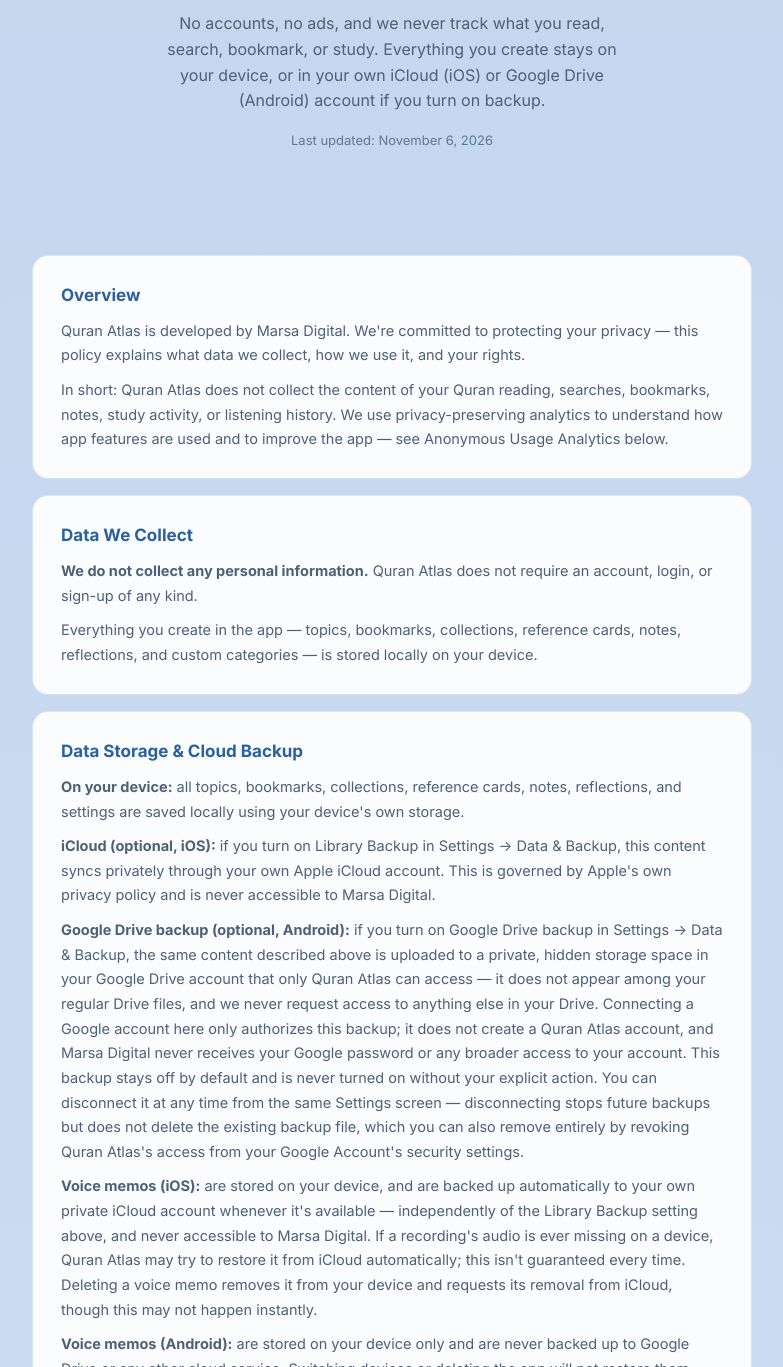
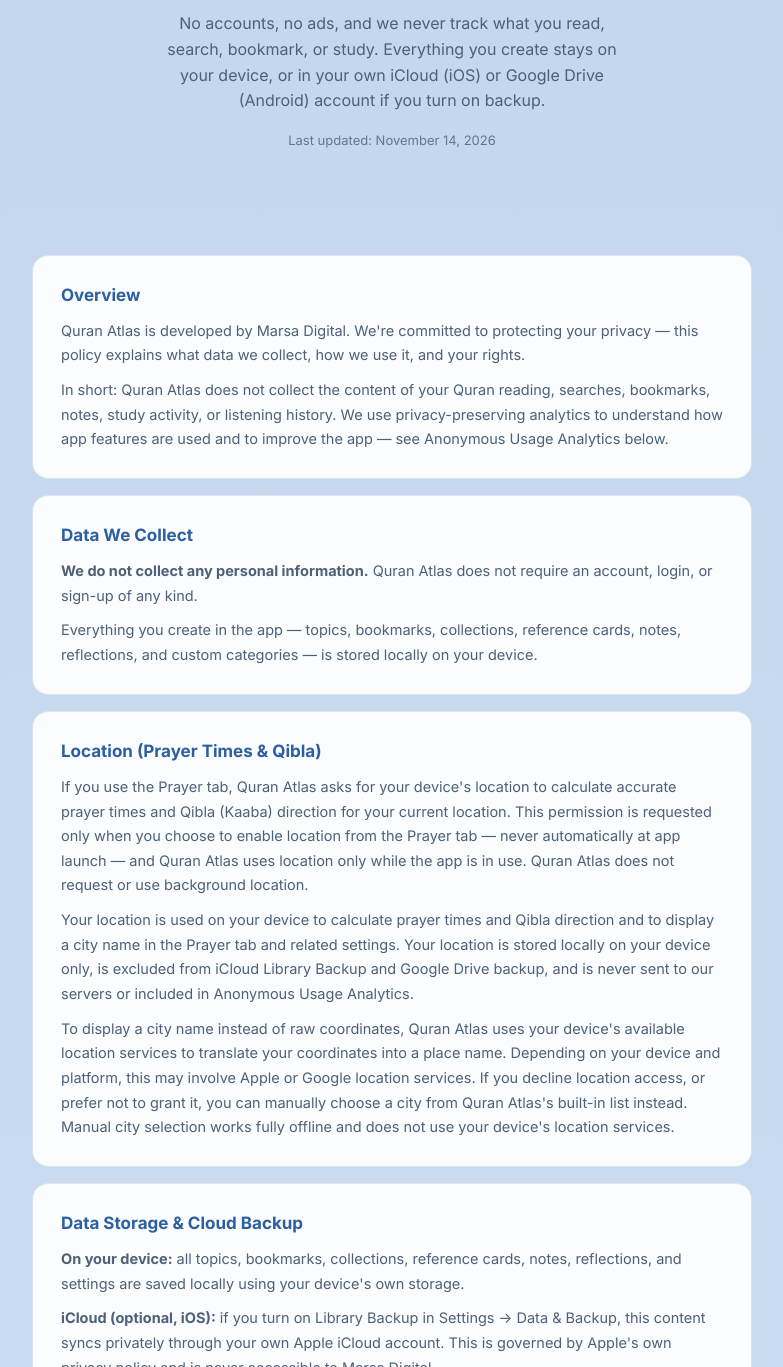
Before and after one commit to marsalem/marsa-digital-web, a website: page quran-atlas/privacy.html in a window 1280 px wide. Shown: the part 346-1713 px from the top of the page, without its empty margins (248-1031 px from the left). Drawn offline with Linux system fonts and the light colour scheme.

Commit message:
Add Prayer tab screenshots and privacy policy location disclosure
Replace the Prayer section's placeholder screenshots with real device
captures, and document the Prayer tab's use of device location
(foreground-only, on-device prayer-time/Qibla calculation, no
transmission or cloud backup) in the privacy policy.

```diff
--- a/quran-atlas/privacy.html
+++ b/quran-atlas/privacy.html
@@ -114,7 +114,7 @@ section.block { padding: 56px 0; }
       <span data-en>No accounts, no ads, and we never track what you read, search, bookmark, or study. Everything you create stays on your device, or in your own iCloud (iOS) or Google Drive (Android) account if you turn on backup.</span>
       <span data-ar>لا حسابات، ولا إعلانات، ولا نتتبّع أبدًا ما تقرؤه أو تبحث عنه أو تحفظه في الإشارات المرجعية أو تدرسه. كل ما تُنشئه يبقى على جهازك، أو في حساب iCloud الخاص بك (لنظام iOS) أو Google Drive (لنظام أندرويد) إن فعّلت النسخ الاحتياطي.</span>
     </p>
-    <p class="updated"><span data-en>Last updated: November 6, 2026</span><span data-ar>آخر تحديث: 6 نوفمبر 2026</span></p>
+    <p class="updated"><span data-en>Last updated: November 14, 2026</span><span data-ar>آخر تحديث: 14 نوفمبر 2026</span></p>
   </div>
 </section>
 
@@ -135,6 +135,16 @@ section.block { padding: 56px 0; }
          <span data-ar><strong>نحن لا نجمع أي معلومات شخصية.</strong> لا يتطلب أطلس القرآن حسابًا أو تسجيل دخول أو اشتراكًا من أي نوع.</span></p>
       <p><span data-en>Everything you create in the app — topics, bookmarks, collections, reference cards, notes, reflections, and custom categories — is stored locally on your device.</span>
          <span data-ar>كل ما تُنشئه داخل التطبيق — المواضيع، والإشارات المرجعية، والمجموعات، والبطاقات المرجعية، والملاحظات، والتأملات، والفئات المخصصة — يُحفظ محليًا على جهازك.</span></p>
+    </div>
+
+    <div class="policy-section">
+      <h2><span data-en>Location (Prayer Times &amp; Qibla)</span><span data-ar>الموقع (مواقيت الصلاة واتجاه القبلة)</span></h2>
+      <p><span data-en>If you use the Prayer tab, Quran Atlas asks for your device's location to calculate accurate prayer times and Qibla (Kaaba) direction for your current location. This permission is requested only when you choose to enable location from the Prayer tab — never automatically at app launch — and Quran Atlas uses location only while the app is in use. Quran Atlas does not request or use background location.</span>
+         <span data-ar>إذا استخدمت تبويب الصلاة، سيطلب أطلس القرآن الوصول إلى موقع جهازك لحساب مواقيت الصلاة واتجاه القبلة (الكعبة) بدقة لموقعك الحالي. يُطلب هذا الإذن فقط عندما تختار تفعيل الوصول إلى الموقع من تبويب الصلاة — ولا يُطلب تلقائيًا عند تشغيل التطبيق — ويستخدم أطلس القرآن الموقع فقط أثناء استخدام التطبيق. ولا يطلب أطلس القرآن أو يستخدم الموقع في الخلفية.</span></p>
+      <p><span data-en>Your location is used on your device to calculate prayer times and Qibla direction and to display a city name in the Prayer tab and related settings. Your location is stored locally on your device only, is excluded from iCloud Library Backup and Google Drive backup, and is never sent to our servers or included in Anonymous Usage Analytics.</span>
+         <span data-ar>يُستخدم موقعك على جهازك لحساب مواقيت الصلاة واتجاه القبلة، ولعرض اسم المدينة في تبويب الصلاة والإعدادات ذات الصلة. يُحفظ موقعك محليًا على جهازك فقط، ويُستثنى من النسخ الاحتياطي لمكتبة iCloud ومن النسخ الاحتياطي عبر Google Drive، ولا يُرسل أبدًا إلى خوادمنا ولا يُدرج ضمن تحليلات الاستخدام المجهولة.</span></p>
+      <p><span data-en>To display a city name instead of raw coordinates, Quran Atlas uses your device's available location services to translate your coordinates into a place name. Depending on your device and platform, this may involve Apple or Google location services. If you decline location access, or prefer not to grant it, you can manually choose a city from Quran Atlas's built-in list instead. Manual city selection works fully offline and does not use your device's location services.</span>
+         <span data-ar>لعرض اسم المدينة بدلًا من الإحداثيات، يستخدم أطلس القرآن خدمات الموقع المتاحة على جهازك لترجمة إحداثياتك إلى اسم مكان. وبحسب جهازك والمنصة المستخدمة، قد يتضمن ذلك خدمات الموقع من Apple أو Google. وإذا رفضت الوصول إلى الموقع، أو فضّلت عدم منحه، يمكنك اختيار مدينة يدويًا من القائمة المدمجة في أطلس القرآن بدلًا من ذلك. ويعمل اختيار المدينة يدويًا بشكل كامل دون اتصال بالإنترنت، ولا يستخدم خدمات الموقع على جهازك.</span></p>
     </div>
 
     <div class="policy-section">
```
Also changed, not shown: quran-atlas/index.html (+2 -4 lines), quran-atlas/assets/img/screenshots/hero-home-dark.webp, quran-atlas/assets/img/screenshots/hero-home-light.webp, quran-atlas/assets/img/screenshots/prayer-times-dark.webp (added), quran-atlas/assets/img/screenshots/prayer-times-light.webp (added).
